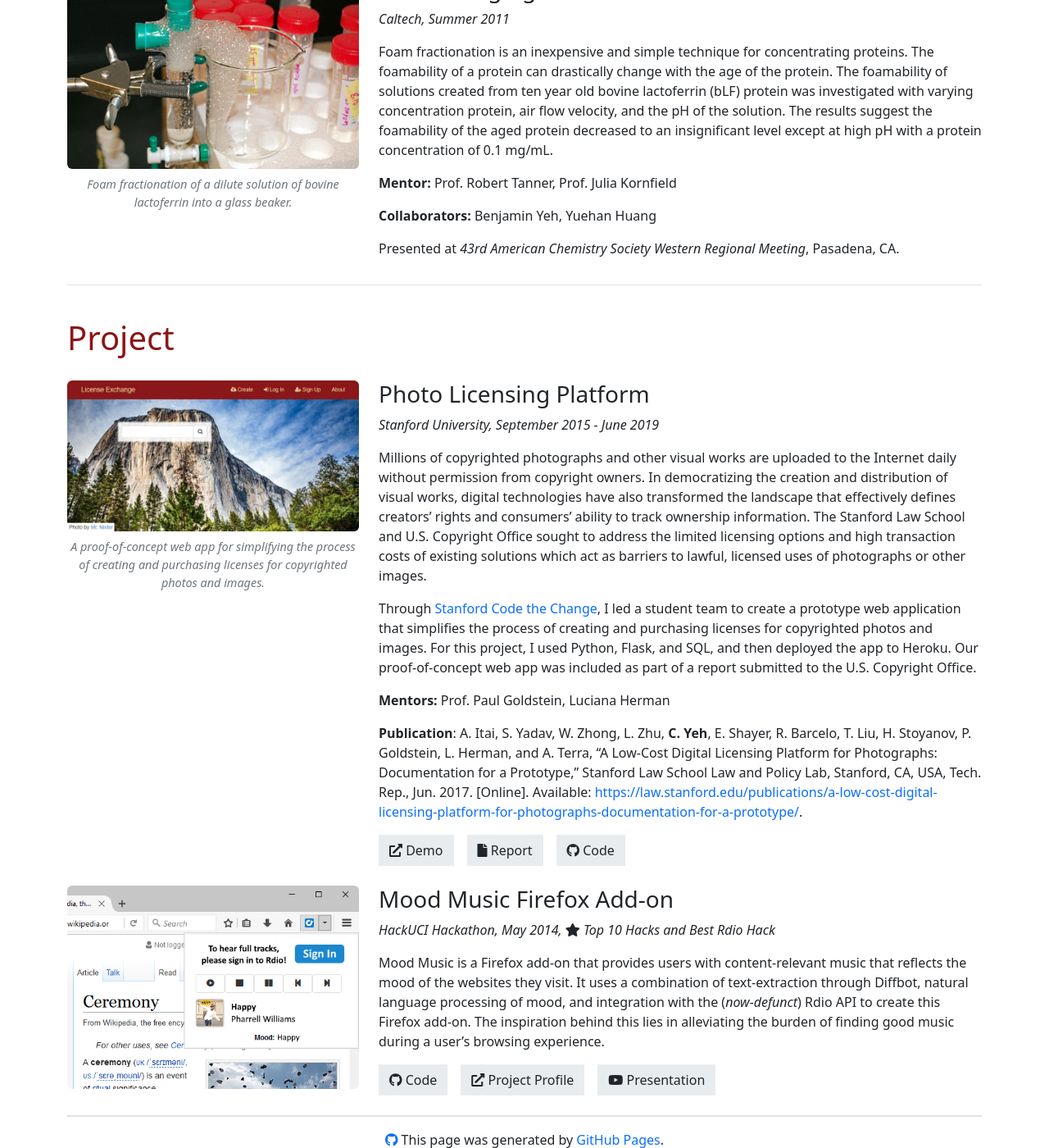
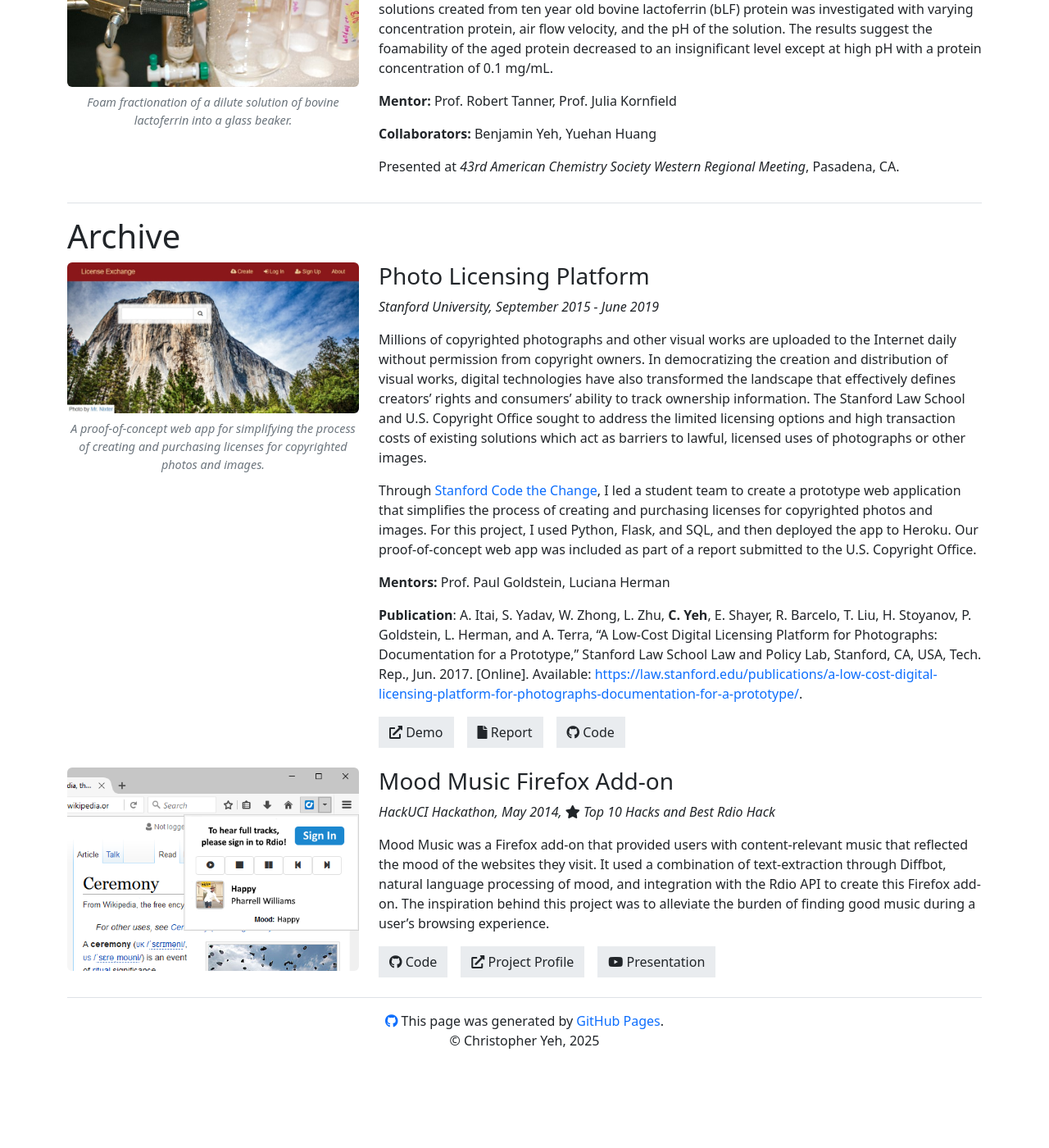
Before and after one commit to chrisyeh96/chrisyeh96.github.io, a Jekyll site: the page built from projects.md, in a window 1280 px wide and 1400 px high, scrolled down 5911 px. Shown: the whole window at 82% size. Built offline with Jekyll 4.4.1, drawn with Linux system fonts in a browser that asks for light colours; after the commit the page ends 7208 px from its top, so only the background shows below that.

Commit message:
Projects: rename 'Projects' to 'Archive'

```diff
--- a/_data/projects.yml
+++ b/_data/projects.yml
@@ -229,7 +229,7 @@
     Presented at *43rd American Chemistry Society Western Regional Meeting*, Pasadena, CA.
   description: Foam fractionation is an inexpensive and simple technique for concentrating proteins. The foamability of a protein can drastically change with the age of the protein. The foamability of solutions created from ten year old bovine lactoferrin (bLF) protein was investigated with varying concentration protein, air flow velocity, and the pH of the solution. The results suggest the foamability of the aged protein decreased to an insignificant level except at high pH with a protein concentration of 0.1 mg/mL.
 
-- category: project
+- category: archive
   title: Photo Licensing Platform
   thumbnail: project_2015_photo.jpg
   thumbnail_caption: A proof-of-concept web app for simplifying the process of creating and purchasing licenses for copyrighted photos and images.
@@ -254,14 +254,14 @@
       name: Code
       url: https://github.com/chrisyeh96/copyright-license
 
-- category: project
+- category: archive
   title: Mood Music Firefox Add-on
   thumbnail: project_2014_moodmusic.png
   modal: true
   setting: |
     HackUCI Hackathon, May 2014, <i class="fa fa-star"></i> Top 10 Hacks and Best Rdio Hack
   description: |
-    Mood Music is a Firefox add-on that provides users with content-relevant music that reflects the mood of the websites they visit. It uses a combination of text-extraction through Diffbot, natural language processing of mood, and integration with the (*now-defunct*) Rdio API to create this Firefox add-on. The inspiration behind this lies in alleviating the burden of finding good music during a user's browsing experience.
+    Mood Music was a Firefox add-on that provided users with content-relevant music that reflected the mood of the websites they visit. It used a combination of text-extraction through Diffbot, natural language processing of mood, and integration with the Rdio API to create this Firefox add-on. The inspiration behind this project was to alleviate the burden of finding good music during a user's browsing experience.
   media:
     - type: github
       name: Code
--- a/css/website.css
+++ b/css/website.css
@@ -182,11 +182,6 @@
   transition: all .3s ease-in-out;
 }
 
-h1.section-title {
-  color: var(--cardinal-red);
-  margin: 1em 0em 0.7em;
-}
-
 /* Code
  * - inline code is simply <code>...</code>
  * - code blocks are <div class="highlight"><pre class="highlight"><code>...</code></pre></div>
@@ -300,6 +295,15 @@
 }
 
 /*******************
+ * AWARDS
+ ******************/
+
+details.award summary::marker,
+details.award summary :is(::-webkit-details-marker) {
+  content: "";
+}
+
+/*******************
  * TOC
  * - inspired by the right sidebar on https://getbootstrap.com/docs/4.4/
  ******************/
--- a/projects.md
+++ b/projects.md
@@ -9,18 +9,25 @@
 
 This page highlights several of my research and personal projects. For a complete list of my publications, see my [publications page](./publications.html).
 
-{%- assign project_counter = 0 -%}
 {%- comment -%}
-  I'm not sure why, but we need to use % instead of %- for this for loop. Otherwise, the <div> tag is escaped for no apparent reason.
+  I'm not sure why, but we need to use % instead of %- for the first liquid command. Otherwise, the <div> tag is escaped for no apparent reason.
 {%- endcomment -%}
-{% for category in page.categories %}
-<div class="border-bottom">
-<h1 class="section-title">{{ category | capitalize }}</h1>
+{% assign project_counter = 0 %}
+<div class="border-bottom mb-3">
   {%- for project in site.data.projects -%}
-    {%- if project.category != category -%}{% continue %}{%- endif -%}
+    {%- if project.category == "archive" -%}{% continue %}{%- endif -%}
     {%- if project.hidden -%}{%- continue -%}{%- endif -%}
     {% include project.html project_counter=project_counter %}
     {%- assign project_counter = project_counter | plus: 1 -%}
   {%- endfor -%}
 </div>
-{% endfor %}
+
+# Archive
+
+{% for project in site.data.projects %}
+  {%- if project.category == "archive" -%}
+  {%- if project.hidden -%}{%- continue -%}{%- endif -%}
+  {% include project.html project_counter=project_counter %}
+  {%- assign project_counter = project_counter | plus: 1 -%}
+  {%- endif -%}
+{%- endfor -%}
```
